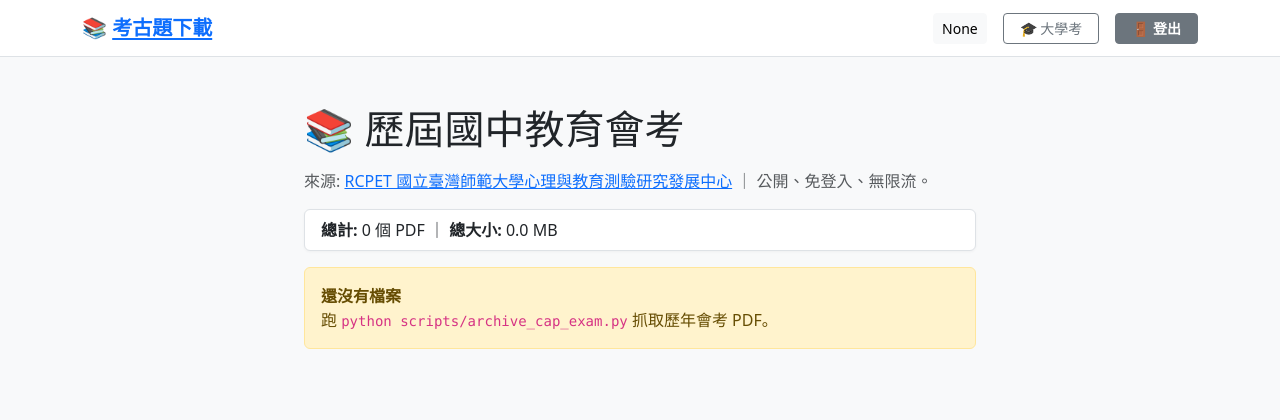
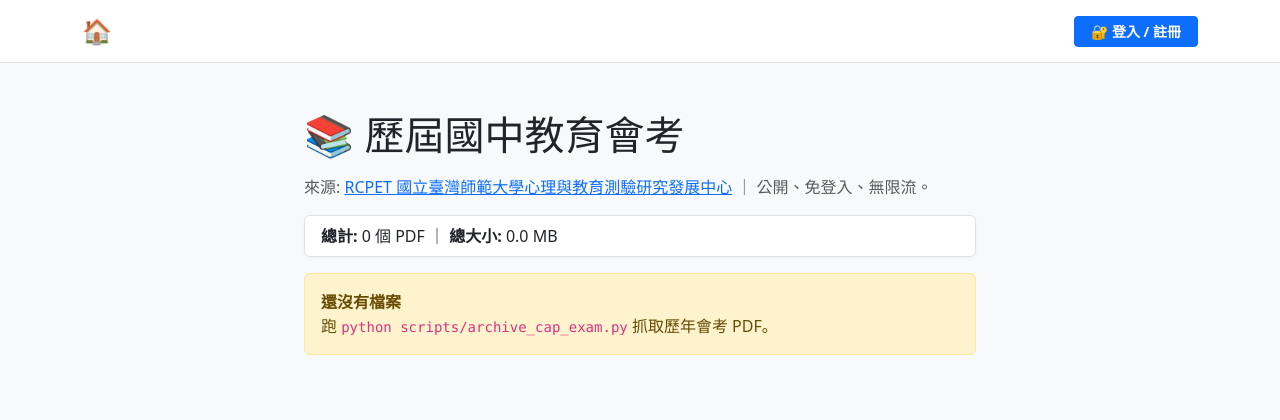
Before and after one commit to apingchang/TQark-web, a FastAPI app: page /ui/cap-exam in a window 1280 px wide. Shown: the top 420 px of the page. Run offline with FastAPI, Linux system fonts and the light colour scheme; parts of the project's set-up code (start-up, migrations or seed data) failed here and were passed over; some libraries are stand-ins or nearby versions.

Commit message:
fix(ui): clean up navbar brand + guest 登入/註冊 button
【2026-07-23 William 回饋】

William 反映 navbar 兩個問題:
1. 左上角 '考古題下載' 品牌文字不要顯示
2. guest 應該看到 '登入/註冊' 而不是 'Sign in with Google'
3. 另外發現 bug: guest 狀態顯示 '登出' button (placeholder dict 被當 truthy)

修改:
- 左上角 brand: 只留 🏠 icon 當 home link,移除品牌文字
- guest branch: 'Sign in with Google' → '🔐 登入 / 註冊'
- 關鍵 bug fix: '{% if user %}' 改成 '{% if user and user.id %}'
  - 原因: _user_ctx(None) 返回 placeholder dict (含 name/role 等 keys)
  - Jinja dict 是 truthy,所以 guest 也走 logged-in branch
  - 解法: 用 'user.id' 判斷 (guest 的 id=None,falsy)

驗證:
- Guest: 🏠 + 🔐 登入/註冊 ✅
- Admin: 🏠 + 名字 + 考卷搜尋 + 下載紀錄 + 後台 + 🚪 登出 ✅
- Invalid token: 🏠 + 🔐 登入/註冊 ✅ (正確 fallback)

```diff
--- a/backend/app/templates/base.html
+++ b/backend/app/templates/base.html
@@ -133,9 +133,11 @@
 <body>
     <nav class="navbar navbar-expand-lg navbar-light bg-white border-bottom mb-4">
         <div class="container">
-            <a class="navbar-brand" href="/">📚 <span class="brand-text">考古題下載</span></a>
+            {# 【2026-07-23 改】左上角: 只留 🏠 圖示當 home link,不再顯示「考古題下載」品牌文字 #}
+            <a class="navbar-brand navbar-brand-icon" href="/" title="回首頁" style="font-size: 1.5rem; text-decoration: none;">🏠</a>
             <div class="navbar-nav ms-auto d-flex flex-row align-items-center gap-3">
-                {% if user %}
+                {# 【2026-07-23 改】用 user.id 判斷登入狀態 (placeholder dict id=None 為 guest) #}
+                {% if user and user.id %}
                     {# User info: 個人像 + 名稱 + Admin badge(hover 顯示完整 user info tooltip) #}
                     {% set tooltip_lines = [] %}
                     {% set _ = tooltip_lines.append('Email: ' ~ user.email) %}
@@ -186,7 +188,8 @@
                         <button type="submit" class="btn btn-sm btn-secondary px-3">🚪 登出</button>
                     </form>
                 {% else %}
-                    <a class="btn btn-sm btn-primary" href="/auth/google/login">Sign in with Google</a>
+                    {# 【2026-07-23 改】未登入顯示「🔐 登入 / 註冊」按鈕 (取代原本 Sign in with Google) #}
+                    <a class="btn btn-sm btn-primary px-3" href="/auth/google/login">🔐 登入 / 註冊</a>
                 {% endif %}
             </div>
         </div>
```
